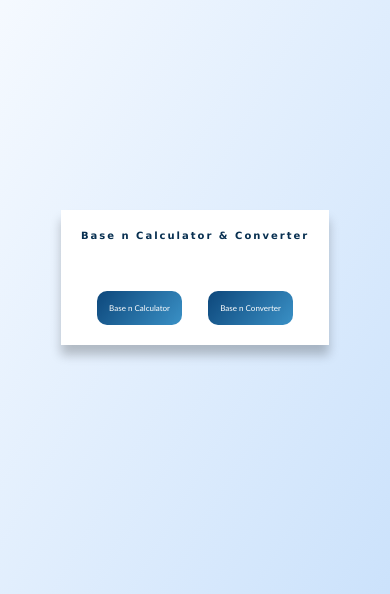
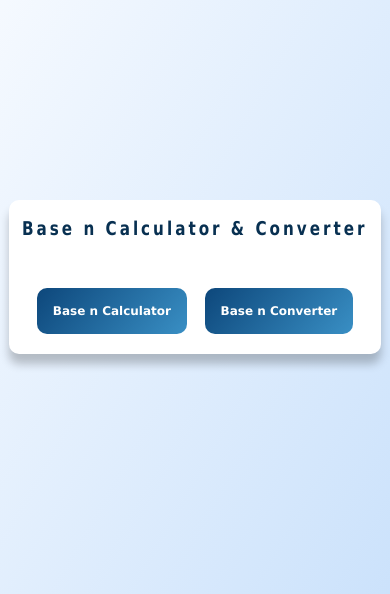
Before and after one commit to SusmoyDas98/Base-N-Calculator-and-Converter, a Flask app: page / in a window 390 px wide. Shown: the part 145-739 px from the top of the page. Run offline with Flask 3, Linux system fonts and the light colour scheme.

Commit message:
Update index.css

```diff
--- a/static/css/index.css
+++ b/static/css/index.css
@@ -67,18 +67,19 @@ button{
     background: linear-gradient(130deg, #0d477b, #5cc8fe);
 
     color: white;
-    font-family: 'Gill Sans', 'Gill Sans MT', Calibri, 'Trebuchet MS', sans-serif;
+    font-family:Verdana, Geneva, Tahoma, sans-serif;
     font-size: 25px;
     max-height:fit-content;
     max-width: max-content;
     padding: 25px;
     border-radius: 10px;
     border: none;
-
+    font-weight:bold;
     transition: transform 0.2s, background-position 0.5s;
     background-size: 200% auto;
 
 }
+
 
 button:hover{
     transform: scale(1.05);
@@ -179,6 +180,7 @@ button{
 
 }
 
+
 @media (max-width: 480px) {
 
 
@@ -188,17 +190,32 @@ body{
 
 }
 
+@keyframes fadeIn{
+    from{opacity: 0; transform: translateY(-20px);}
+    to {opacity: 1; transform: translateY(0);}
+}
+
 .container{
+    all:unset;
     padding: 20px;
+    background-color:white;
+    width:85%;
+    box-shadow: 0 10px 10px  rgba(0, 0, 0, 0.229);
+    border-radius:10px;
+    animation: fadeIn 2s ease forwards;
+}
 
 
-}
 
 
 .heading{
 
-    font-size: 10px;
-    letter-spacing: 2px;
+    font-size: 95%;
+     transform: scaleY(1.25);
+
+    letter-spacing: 3px;
+
+    overflow-wrap:break-word;
 }
 
 .buttons{
@@ -209,12 +226,12 @@ body{
 }
 button{
 
-    font-size:8px;
+
     max-height:fit-content;
     max-width: max-content;
-    padding: 12px;
+
     letter-spacing: normal;
-
+    width: 100%;
 
 }
 
@@ -222,7 +239,7 @@ button{
 
 }
 
-@media (max-width: 280px) {
+@media (max-width: 365px) {
 
 
 body{
```
